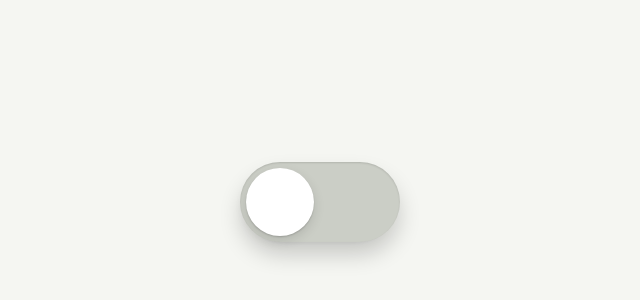
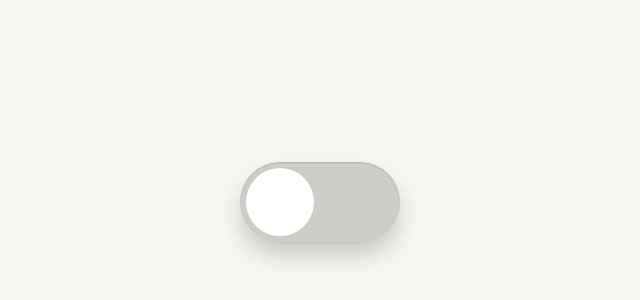
Before and after one commit to devellephant/micro-interactions, a plain HTML site: page interactions/001-inertia-toggle/index.html in a window 1280 px wide. Shown: the part 198-498 px from the top of the page, 320-960 px from the left. Drawn offline with Linux system fonts and the light colour scheme.

Commit message:
001: Remove knob drop shadow
Co-Authored-By: Claude Opus 5.5 <noreply@anthropic.com>

```diff
--- a/interactions/001-inertia-toggle/index.html
+++ b/interactions/001-inertia-toggle/index.html
@@ -68,9 +68,6 @@
     height: calc(var(--h) - 2 * var(--pad));
     border-radius: 50%;
     background: var(--knob);
-    box-shadow:
-      0 1px 1px rgb(0 0 0 / .14),
-      0 4px 10px rgb(0 0 0 / .10);
     will-change: transform;
     pointer-events: none;
   }
@@ -270,13 +267,6 @@
     contact.style.transform =
       `translate(${shx * 0.3}px, ${1 + 2.5 * elev + shy * 0.3}px) scale(${1 - 0.04 * elev})`;
 
-    // Knob shadow: it floats `lift` px over the plate. When pressed it
-    // comes down, so its shadow tightens; on a tilt the shadow trails the
-    // parallax shift.
-    const ka = dark.matches ? 0.42 : 0.12;
-    knob.style.boxShadow =
-      `${-px * 0.5}px ${0.5 + lift * 0.08 - py * 0.5}px ${1 + lift * 0.1}px rgb(0 0 0 / ${(ka * 1.3).toFixed(3)}),` +
-      `${-px * 1.2}px ${lift * 0.55 - py * 1.2}px ${lift * 1.5}px rgb(0 0 0 / ${ka.toFixed(3)})`;
     sw.style.setProperty('--shade', shade(ry, 'to right') + ',' + shade(-rx, 'to bottom'));
 
     // Track color follows the knob, with a little easing so the
```
